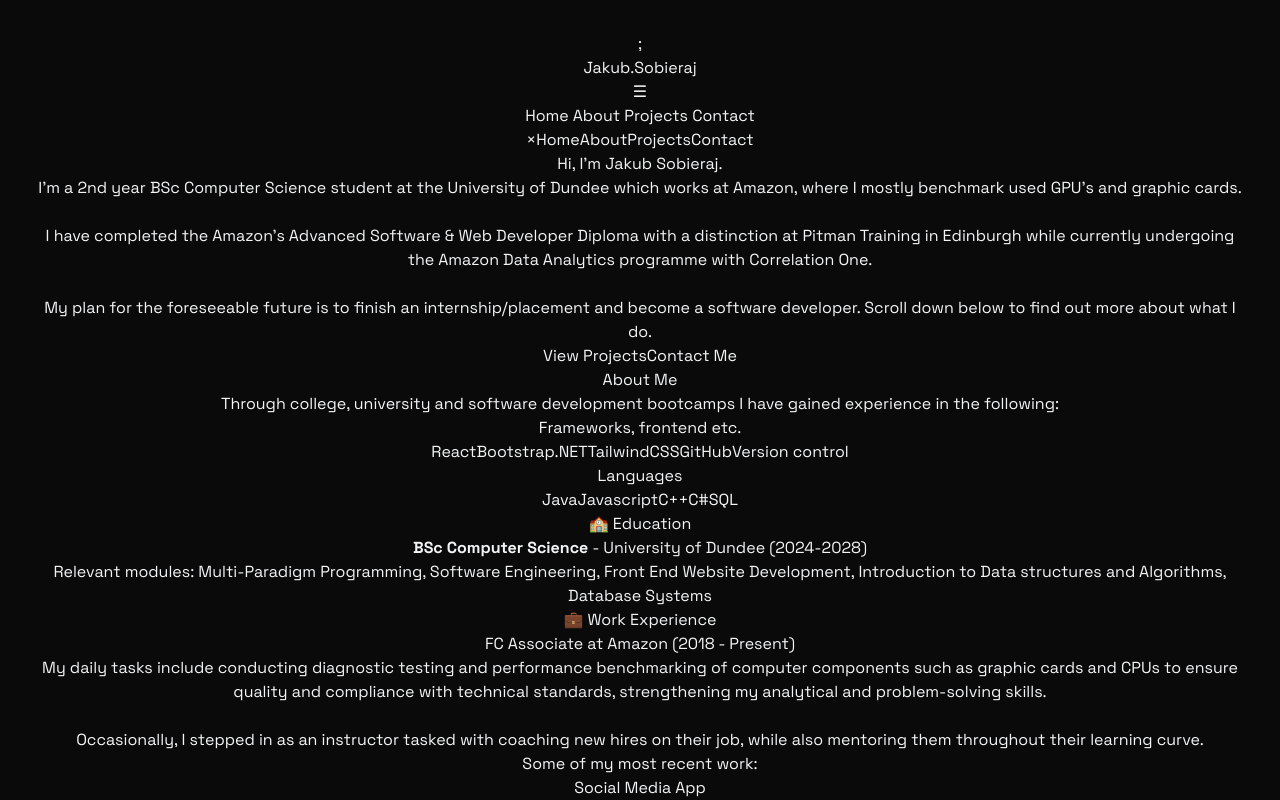
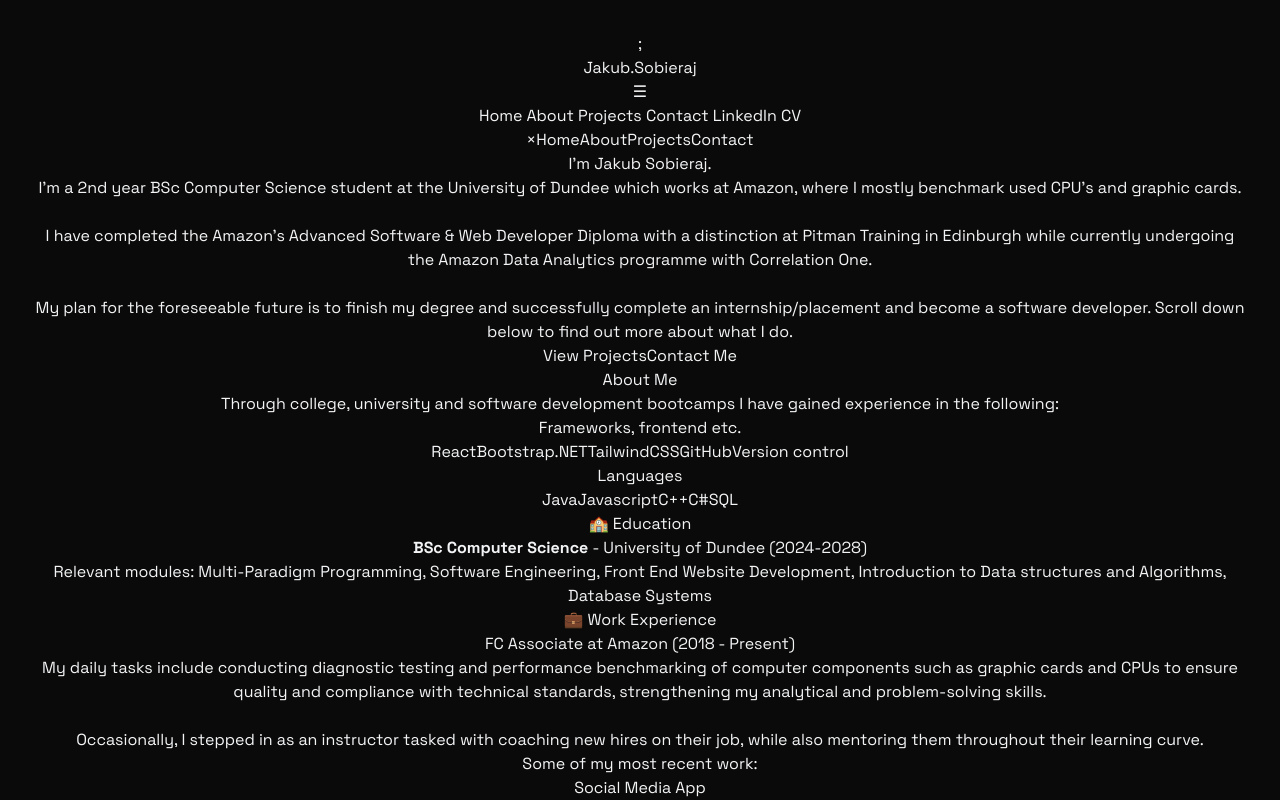
Before and after one commit to jakubsobieraj/jakubsobieraj.github.io, a React (Vite) app: page / in a window 1280 px wide. Shown: the top 800 px of the page. Built offline with nearby package versions, Linux system fonts and the light colour scheme.

Commit message:
added linkedin and CV
linkedin link works, just need to add CV

```diff
--- a/src/components/Navbar.jsx
+++ b/src/components/Navbar.jsx
@@ -10,7 +10,9 @@
     <nav className="fixed top-0 w-full z-40 bg-[rgba(10, 10, 10, 0.8)] backdrop-blur-lg border-b border-white/10 shadow-lg">
 
         <div className="max-w-5xl mx-auto px-4">
+
             <div className="flex justify-between items-center h-16">
+
                 <a href="#home" className="font-mono- text-xl font-bold text-white">
                     Jakub<span className="text-blue-500">.Sobieraj</span>{" "}
                 </a>
@@ -36,9 +38,17 @@
                         {" "}
                         Contact{" "}
                     </a>
+                    <a href="https://www.linkedin.com/in/jakubsobieraj1/" target="_blank" rel="noopener noreferrer" className="text-gray-300 hover:text-white transition-colors"
+>
+                        {" "}
+                        LinkedIn{" "}
+                    </a>
+                    <a href="#contact" className="tex-gray-300 hove:text-white transition-colors">
+                        {" "}
+                        CV{" "}
+                    </a>
                 </div>
             </div>
-
         </div>
     </nav>
 )};
--- a/src/components/Sections/Home.jsx
+++ b/src/components/Sections/Home.jsx
@@ -9,13 +9,13 @@
       <RevealOnScroll>
         <div className="text-center z-10 px-4">
           <h1 className="text-5xl md:text-7xl font-bold mb-6 bg-gradient-to-r from-blue-500 to-cyan-400 bg-clip-text text-transparent leading-right">
-            Hi, I'm Jakub Sobieraj.
+            I'm Jakub Sobieraj.
           </h1>
 
           <p className="tex-gray-400 text-lg mb-8 max-w-lg mx-auto">
-            I’m a 2nd year BSc Computer Science student at the University of Dundee which works at Amazon, where I mostly benchmark used GPU's and graphic cards.<br />
+            I’m a 2nd year BSc Computer Science student at the University of Dundee which works at Amazon, where I mostly benchmark used CPU's and graphic cards.<br />
             <br />I have completed the Amazon's Advanced Software & Web Developer Diploma with a distinction at Pitman Training in Edinburgh while currently undergoing the Amazon Data Analytics programme with Correlation One.<br />
-            <br />My plan for the foreseeable future is to finish an internship/placement and become a software developer. Scroll down below to find out more about what I do.
+            <br />My plan for the foreseeable future is to finish my degree and successfully complete an internship/placement and become a software developer. Scroll down below to find out more about what I do.
           </p>
           <div className="flex justify-center space-x-4">
             <a
```
